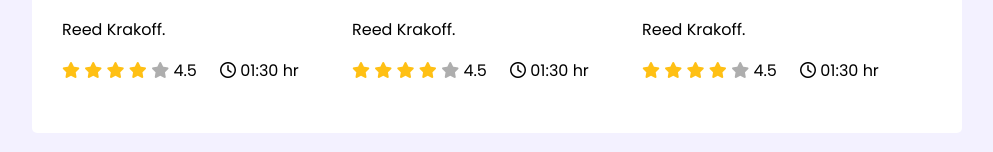
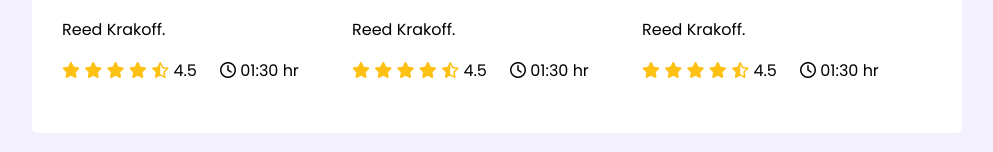
Before and after one commit to joychandragope/leader-board-css3, a plain HTML site: page index.html in a window 1280 px wide. Shown: the part 1065-1217 px from the top of the page, without its empty margins (143-1136 px from the left). Drawn offline with Linux system fonts and the light colour scheme; a web font is replaced by a local one.

Commit message:
rating added

```diff
--- a/index.html
+++ b/index.html
@@ -131,7 +131,8 @@
                   <i class="fa-solid fa-star filled"></i>
                   <i class="fa-solid fa-star filled"></i>
                   <i class="fa-solid fa-star filled"></i>
-                  <i class="fa-solid fa-star empty"></i>
+                  <i class="fa-regular fa-star-half-stroke"></i>
+                  <!-- <i class="fa-solid fa-star empty"></i> -->
                   <span>4.5</span>
                 </div>
                 <div class="course-duration">
@@ -154,7 +155,8 @@
                   <i class="fa-solid fa-star filled"></i>
                   <i class="fa-solid fa-star filled"></i>
                   <i class="fa-solid fa-star filled"></i>
-                  <i class="fa-solid fa-star empty"></i>
+                  <i class="fa-regular fa-star-half-stroke"></i>
+                  <!-- <i class="fa-solid fa-star empty"></i> -->
                   <span>4.5</span>
                 </div>
                 <div class="course-duration">
@@ -177,7 +179,8 @@
                   <i class="fa-solid fa-star filled"></i>
                   <i class="fa-solid fa-star filled"></i>
                   <i class="fa-solid fa-star filled"></i>
-                  <i class="fa-solid fa-star empty"></i>
+                  <i class="fa-regular fa-star-half-stroke"></i>
+                  <!-- <i class="fa-solid fa-star empty"></i> -->
                   <span>4.5</span>
                 </div>
                 <div class="course-duration">
--- a/styles/style.css
+++ b/styles/style.css
@@ -130,8 +130,8 @@
 .fa-star.filled {
   color: #ffc014;
 }
-.fa-star.empty {
-  color: #aeaeae;
+.fa-star-half-stroke {
+  color: #ffc014;
 }
 .last {
   margin-bottom: 27px;
```
